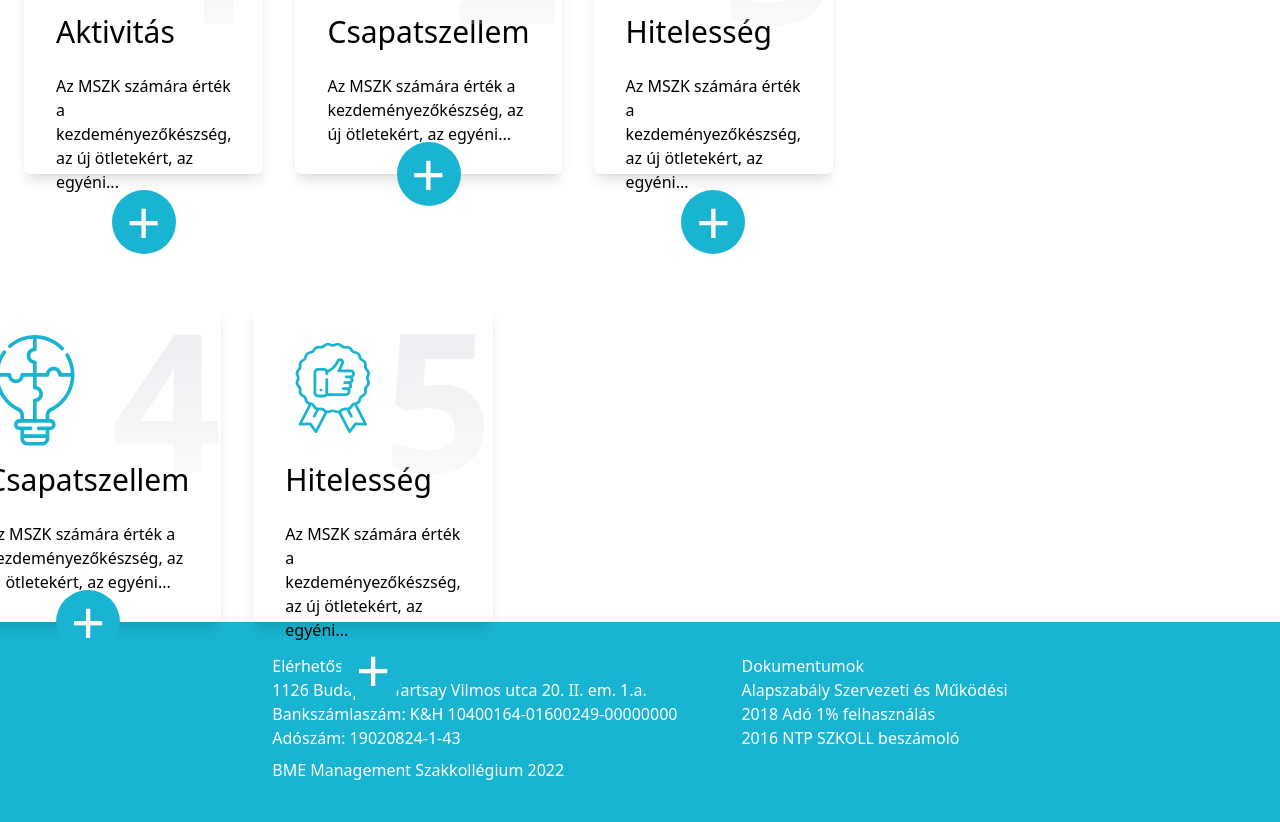
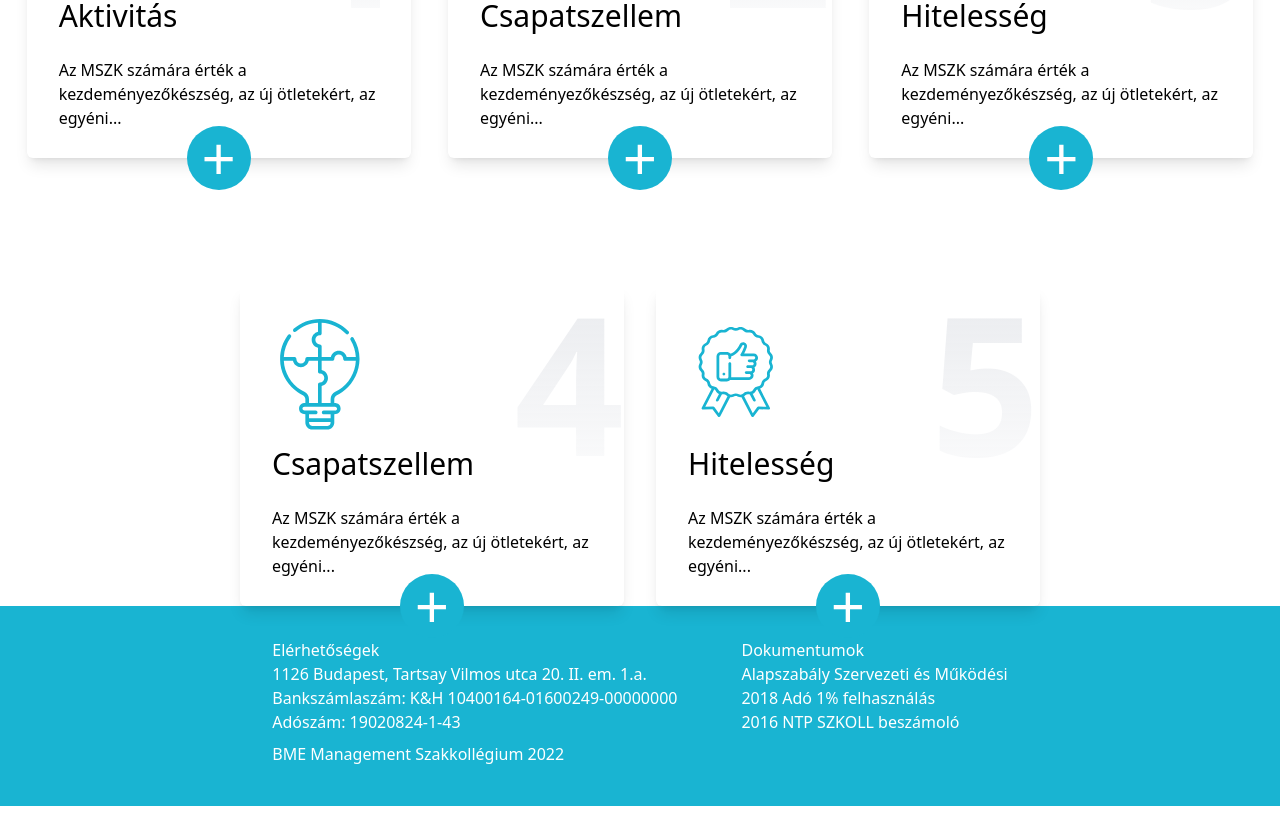
Before and after one commit to simonyiszk/mszk, a Next.js app: page / in a window 1280 px wide. Shown: the part 882-1704 px from the top of the page. Built offline with nearby package versions, Linux system fonts and the light colour scheme.

Commit message:
fix stuff

```diff
--- a/src/components/values/OurValuesCard.tsx
+++ b/src/components/values/OurValuesCard.tsx
@@ -1,13 +1,9 @@
 import Image from "next/image";
 
-export enum OurValuesIconType {
-	LEVELS = "levels",
-	IDEA = "idea",
-	THUMBSUP = "thumbsup",
-}
+type OurValuesIconType = "levels" | "idea" | "thumbsup";
 
 type IconUrlMap = {
-	[key in OurValuesIconType]: string;
+	[key: string]: string;
 };
 
 const iconSrc: IconUrlMap = {
@@ -32,18 +28,18 @@ export function OurValuesCard({
 	return (
 		<div className="relative p-8 w-96 h-80 rounded-md shadow-lg">
 			<div className="relative w-24 h-28">
-				<Image src={iconSrc[icon]} layout="fill" />
+				<Image src={iconSrc[icon]} layout="fill" priority />
 			</div>
 			<div className="my-4">
 				<h1 className="text-3xl font-medium">{title}</h1>
 				<p className="mt-6">{description}</p>
 			</div>
 			{/* https://daily-dev-tips.com/posts/making-gradient-text-with-tailwind-css/ */}
-			<span className="absolute top-0 right-0 -mt-12 text-ourValueHugeNumber font-black text-transparent bg-clip-text bg-gradient-to-b from-gray-200 to-transparent select-none">
+			<span className="absolute top-0 right-0 -mt-12 text-11xl font-black text-transparent bg-clip-text bg-gradient-to-b from-gray-200 to-transparent select-none">
 				{number}
 			</span>
 			{/* TODO REVIEW ME */}
-			<div className="flex relative bottom-0 justify-center items-center mx-auto -mt-5 w-16 h-16 bg-mszk-blue rounded-full">
+			<div className="flex justify-center items-center mx-auto -mt-5 w-16 h-16 bg-mszk-blue rounded-full">
 				<span className="text-6xl text-white">+</span>
 			</div>
 		</div>
--- a/src/pages/index.tsx
+++ b/src/pages/index.tsx
@@ -42,22 +42,23 @@ export default function Page() {
 					name="Univer"
 					description="asd asdasd asd"
 				/>
+			</div>
 			<div className="flex flex-col gap-8 lg:gap-32">
-					<div className="flex flex-col lg:flex-row gap-8 justify-between items-center">
+				<div className="flex flex-col lg:flex-row gap-8 justify-around items-center ">
 					<OurValuesCard
-							icon={OurValuesIconType.LEVELS}
+						icon="levels"
 						number={1}
 						title="Aktivitás"
 						description="Az MSZK számára érték a kezdeményezőkészség, az új ötletekért, az egyéni..."
 					/>
 					<OurValuesCard
-							icon={OurValuesIconType.IDEA}
+						icon="idea"
 						number={2}
 						title="Csapatszellem"
 						description="Az MSZK számára érték a kezdeményezőkészség, az új ötletekért, az egyéni..."
 					/>
 					<OurValuesCard
-							icon={OurValuesIconType.THUMBSUP}
+						icon="thumbsup"
 						number={3}
 						title="Hitelesség"
 						description="Az MSZK számára érték a kezdeményezőkészség, az új ötletekért, az egyéni..."
@@ -65,13 +66,13 @@ export default function Page() {
 				</div>
 				<div className="flex flex-col lg:flex-row gap-8 justify-center items-center">
 					<OurValuesCard
-							icon={OurValuesIconType.IDEA}
+						icon="idea"
 						number={4}
 						title="Csapatszellem"
 						description="Az MSZK számára érték a kezdeményezőkészség, az új ötletekért, az egyéni..."
 					/>
 					<OurValuesCard
-							icon={OurValuesIconType.THUMBSUP}
+						icon="thumbsup"
 						number={5}
 						title="Hitelesség"
 						description="Az MSZK számára érték a kezdeményezőkészség, az új ötletekért, az egyéni..."
@@ -79,6 +80,5 @@ export default function Page() {
 				</div>
 			</div>
 		</div>
-		</div>
 	);
 }
--- a/tailwind.config.js
+++ b/tailwind.config.js
@@ -9,7 +9,7 @@ module.exports = {
 				"mszk-sponsor": "6px 4px 9px rgba(0, 0, 0, 0.25)",
 			},
 			fontSize: {
-				ourValueHugeNumber: "12rem",
+				"11xl": "12rem",
 			},
 			colors: {
 				mszk: {
```
Lines whose indentation alone changed are shown as unchanged.
